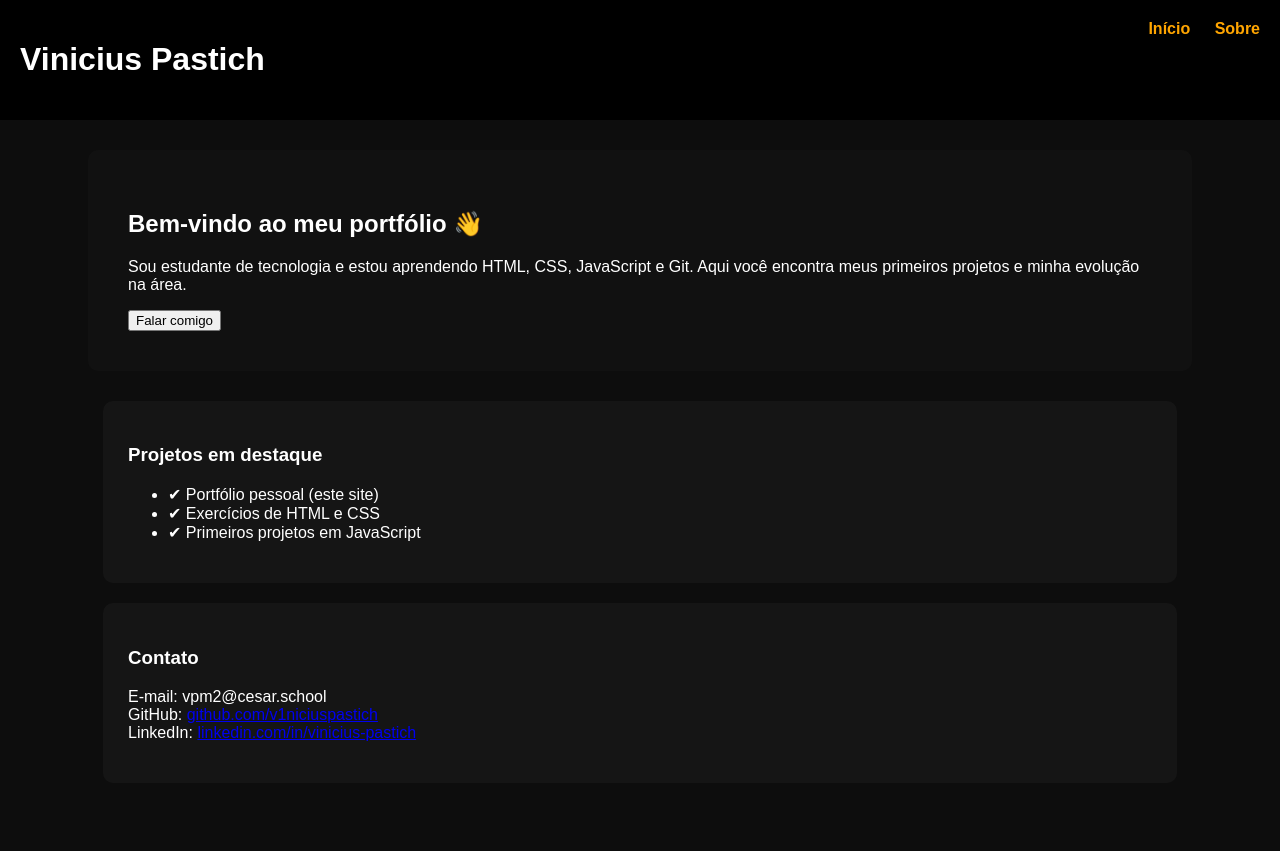
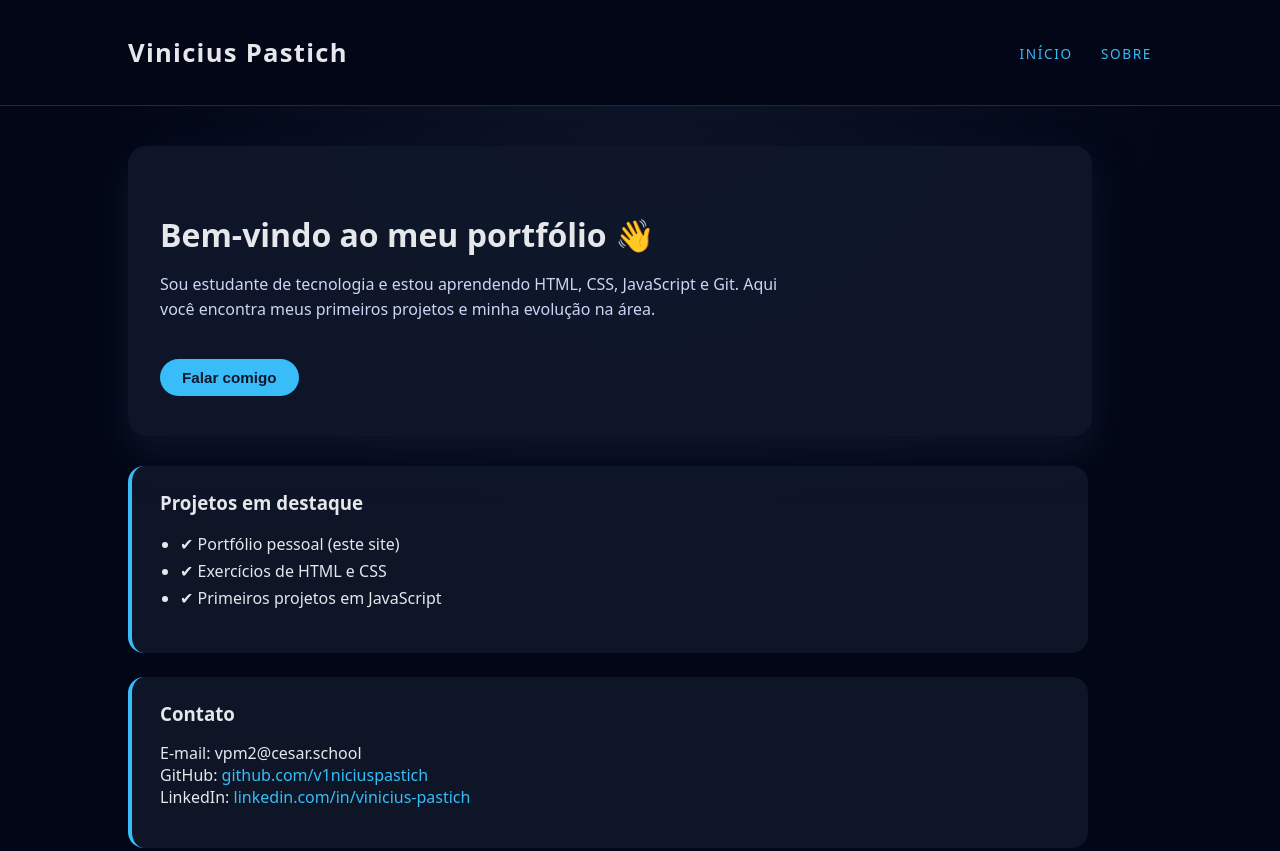
Before and after one commit to v1niciuspastich/portifolio-, a plain HTML site: page index.html in a window 1280 px wide. Shown: the top 851 px of the page. Drawn offline with Linux system fonts and the light colour scheme.

Commit message:
Update style.css

```diff
--- a/style.css
+++ b/style.css
@@ -1,43 +1,123 @@
+/* Estilo geral */
 body {
-    background: #0d0d0d;
-    color: white;
-    font-family: Arial, sans-serif;
     margin: 0;
+    font-family: system-ui, -apple-system, BlinkMacSystemFont, "Segoe UI", sans-serif;
+    background: radial-gradient(circle at top, #0f172a 0, #020617 45%, #020617 100%);
+    color: #e5e7eb;
 }
 
+/* Cabeçalho */
 header {
     display: flex;
     justify-content: space-between;
-    padding: 20px;
-    background: black;
+    align-items: center;
+    padding: 18px 10%;
+    background: #020617;
+    border-bottom: 1px solid #1f2937;
+    position: sticky;
+    top: 0;
+    z-index: 10;
+}
+
+header h1 {
+    font-size: 1.6rem;
+    font-weight: 700;
+    letter-spacing: 0.05em;
 }
 
 nav a {
-    color: orange;
-    margin-left: 20px;
+    color: #38bdf8;
     text-decoration: none;
-    font-weight: bold;
+    margin-left: 24px;
+    text-transform: uppercase;
+    font-size: 0.85rem;
+    letter-spacing: 0.12em;
 }
 
-.hero {
-    background: #111;
-    padding: 40px;
-    margin: 30px auto;
-    width: 80%;
-    border-radius: 10px;
+nav a:hover {
+    text-decoration: underline;
 }
 
-.secao {
-    background: #151515;
-    padding: 25px;
-    width: 80%;
-    margin: 20px auto;
-    border-radius: 10px;
+/* Conteúdo principal */
+main {
+    padding: 40px 10% 60px;
 }
 
+/* Seção principal (hero) */
+.hero {
+    display: flex;
+    align-items: center;
+    justify-content: flex-start;
+    padding: 40px 32px;
+    border-radius: 18px;
+    background: rgba(15, 23, 42, 0.95);
+    box-shadow: 0 18px 40px rgba(15, 23, 42, 0.9);
+    margin-bottom: 30px;
+    max-width: 900px;
+}
+
+.hero h2 {
+    font-size: 2rem;
+    margin-bottom: 16px;
+}
+
+.hero p {
+    max-width: 620px;
+    line-height: 1.6;
+    color: #cbd5f5;
+}
+
+/* Botão de contato */
+button#btn-contato {
+    margin-top: 20px;
+    padding: 10px 22px;
+    border-radius: 999px;
+    border: none;
+    cursor: pointer;
+    background: #38bdf8;
+    color: #0f172a;
+    font-weight: 600;
+    font-size: 0.95rem;
+}
+
+button#btn-contato:hover {
+    background: #0ea5e9;
+}
+
+/* Seções de conteúdo */
+.secao {
+    background: rgba(15, 23, 42, 0.9);
+    padding: 24px 28px;
+    border-radius: 16px;
+    margin-top: 24px;
+    max-width: 900px;
+    border-left: 4px solid #38bdf8;
+}
+
+.secao h3, .secao h2 {
+    margin-top: 0;
+    margin-bottom: 14px;
+}
+
+.lista-projetos {
+    padding-left: 20px;
+    line-height: 1.7;
+}
+
+/* Links */
+a {
+    color: #38bdf8;
+    text-decoration: none;
+}
+
+a:hover {
+    text-decoration: underline;
+}
+
+/* Rodapé */
 footer {
     text-align: center;
-    padding: 20px;
-    margin-top: 40px;
-    opacity: 0.7;
+    padding: 24px 0 32px;
+    font-size: 0.85rem;
+    color: #9ca3af;
 }
```
